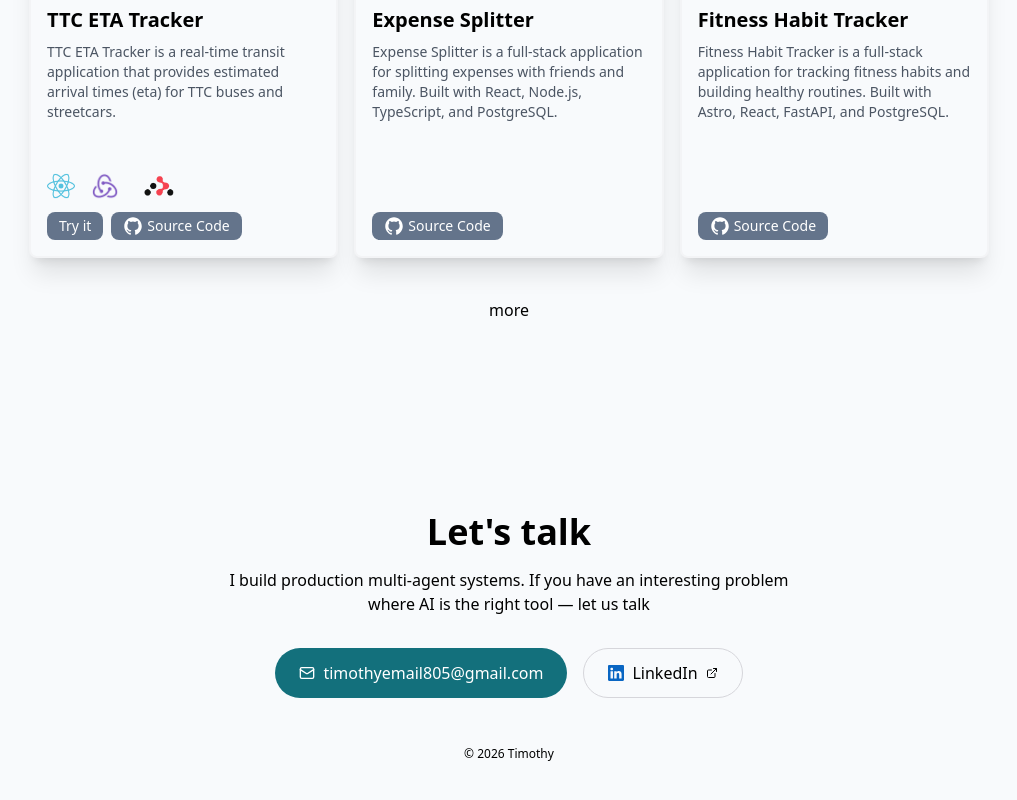
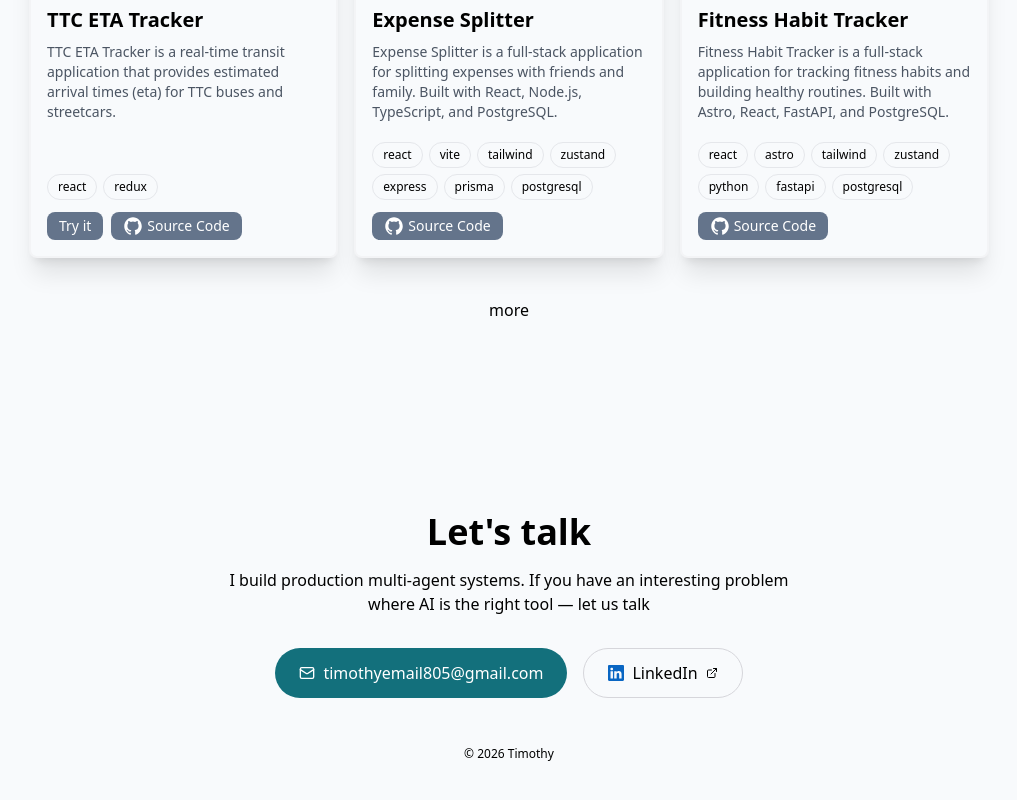
Before and after one commit to ttiimmothy/personal-portfolio-website, a Next.js app: page / in a window 1280 px wide. Shown: the part 5077-5877 px from the top of the page, without its empty margins (131-1148 px from the left). Built offline with nearby package versions, Linux system fonts and the light colour scheme.

Commit message:
feat: update project stack and project section

```diff
--- a/src/components/ProjectCard.tsx
+++ b/src/components/ProjectCard.tsx
@@ -92,13 +92,14 @@ const ProjectCard: React.FC<{ project: Project; index: number }> = ({
         <div className="text-sm text-gray-600 dark:text-gray-400">
           {project.description}
         </div>
-        <div className="absolute pr-4 bottom-14 flex flex-wrap gap-4">
+        <div className="absolute pr-4 bottom-14 flex flex-wrap gap-1.5">
           {project.stacks && project.stacks.map((stack, index) => (
-            <ProjectStack
-              stack={stack}
+            <span
               key={index}
-              link={project.stackLinks && project.stackLinks[stack]}
-            />
+              className="rounded-full border dark:border-white/10 bg-white/[0.03] px-2.5 py-1 text-xs dark:text-neutral-300"
+            >
+              {stack}
+            </span>
           ))}
         </div>
         <div className="absolute bottom-4 flex items-center gap-2 flex-wrap pr-4">
--- a/src/components/sections/ContactSection.tsx
+++ b/src/components/sections/ContactSection.tsx
@@ -161,7 +161,7 @@ const ContactSection: React.FC = () => {
                   href="https://linkedin.com/in/timothyurl/"
                   target="_blank"
                   rel="me noopener noreferrer"
-                  className="inline-flex items-center gap-2 px-6 py-3 rounded-full border border-border hover:border-primary/50 transition-colors duration-200 hover:bg-primary/5"
+                  className="inline-flex items-center gap-2 px-6 py-3 rounded-full border border-border hover:border-primary/10 transition-colors duration-200 hover:bg-primary/5"
                 >
                   <LinkedInLogo className="w-4 h-4 text-[hsl(var(--linkedin))]" />
                   LinkedIn
--- a/src/constants/projects.json
+++ b/src/constants/projects.json
@@ -5,7 +5,7 @@
     "description": "TTC ETA Tracker is a real-time transit application that provides estimated arrival times (eta) for TTC buses and streetcars.",
     "originLink": "https://ttiimmothy.github.io/ttc-refactor",
     "githubLink": "https://github.com/ttiimmothy/ttc-refactor",
-    "stacks": ["react", "redux", "reactrouter"],
+    "stacks": ["react", "redux"],
     "stackLinks": {
       "react": "https://react.dev/",
       "redux": "https://redux-toolkit.js.org/",
@@ -16,13 +16,15 @@
     "backdropImage": "expense_splitter",
     "name": "Expense Splitter",
     "description": "Expense Splitter is a full-stack application for splitting expenses with friends and family. Built with React, Node.js, TypeScript, and PostgreSQL.",
-    "githubLink": "https://github.com/ttiimmothy/expense-splitter"
+    "githubLink": "https://github.com/ttiimmothy/expense-splitter",
+    "stacks": ["react", "vite", "tailwind", "zustand", "express", "prisma", "postgresql"]
   },
   {
     "backdropImage": "fitness_habit_tracker",
     "name": "Fitness Habit Tracker",
     "description": "Fitness Habit Tracker is a full-stack application for tracking fitness habits and building healthy routines. Built with Astro, React, FastAPI, and PostgreSQL.",
-    "githubLink": "https://github.com/ttiimmothy/fitness-habit-tracker"
+    "githubLink": "https://github.com/ttiimmothy/fitness-habit-tracker",
+    "stacks": ["react", "astro", "tailwind", "zustand", "python", "fastapi", "postgresql"]
   },
   {
     "backdropImage": "task_management_application",
@@ -43,7 +45,7 @@
     "description": "A single page web application to know about me. Stay tuned.",
     "originLink": "https://ttiimmothy.com",
     "githubLink": "https://github.com/ttiimmothy/personal-portfolio-website",
-    "stacks": ["react", "next", "tailwind"],
+    "stacks": ["react", "next.js", "tailwind", "three-fiber"],
     "stackLinks": {
       "react": "https://react.dev/",
       "next": "https://nextjs.org/",
@@ -55,7 +57,7 @@
     "name": "Openrice Canada",
     "description": "Openrice Canada is an application that introduces the closest restaurant that suits your needs.",
     "githubLink": "https://github.com/openrice-canada/openrice-canada-frontend",
-    "stacks": ["react", "tailwind", "redux", "reactrouter", "nestjs"],
+    "stacks": ["react", "tailwind", "redux", "nestjs", "postgresql", "supabase"],
     "stackLinks": {
       "react": "https://react.dev/",
       "tailwind": "https://tailwindcss.com/",
--- a/src/globals.css
+++ b/src/globals.css
@@ -35,7 +35,7 @@
   .contact-bg-primary { background-color: hsl(var(--primary)); }
   .text-primary-foreground { color: hsl(var(--primary-foreground)); }
   .border-border { border-color: hsl(var(--border)); }
-  .border-primary\/50 { border-color: hsl(var(--primary) / 0.5); }
+  .border-primary\/10 { border-color: hsl(var(--primary) / 0.1); }
 }
 
 * {
```
